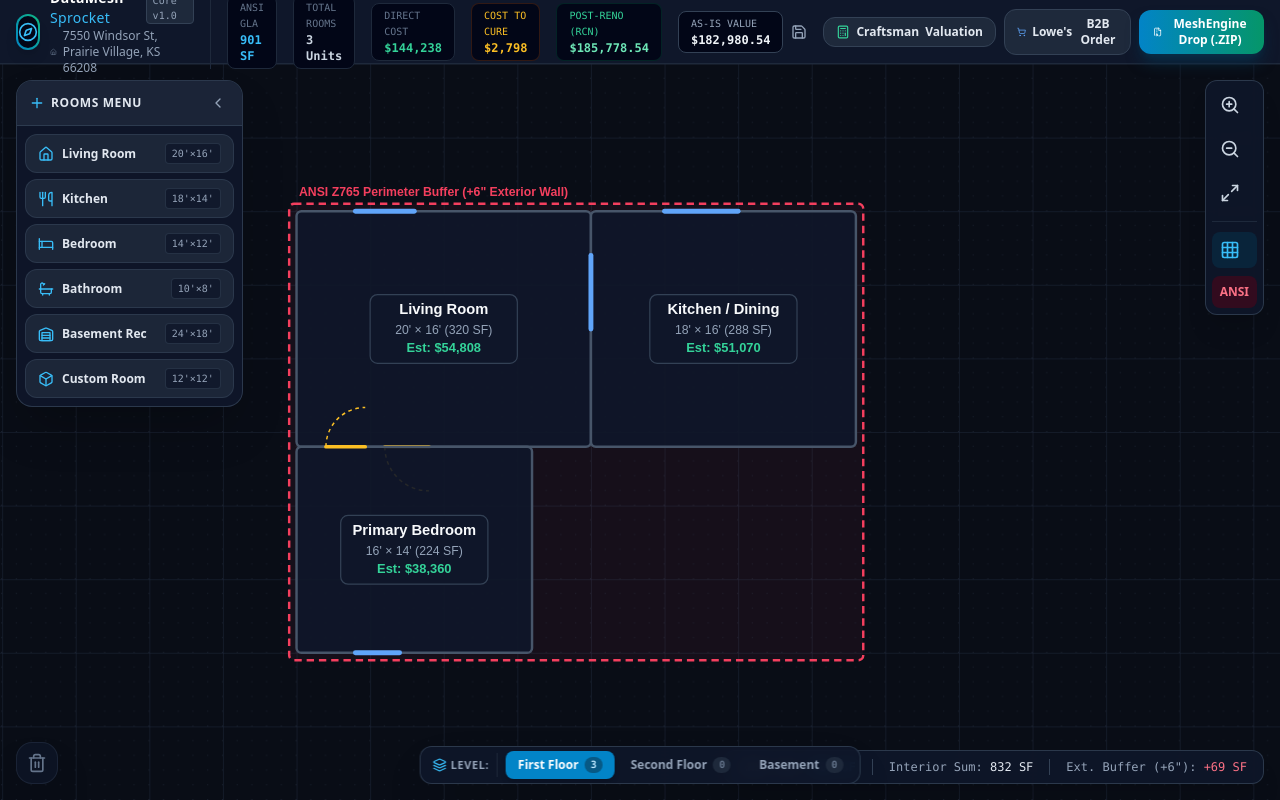
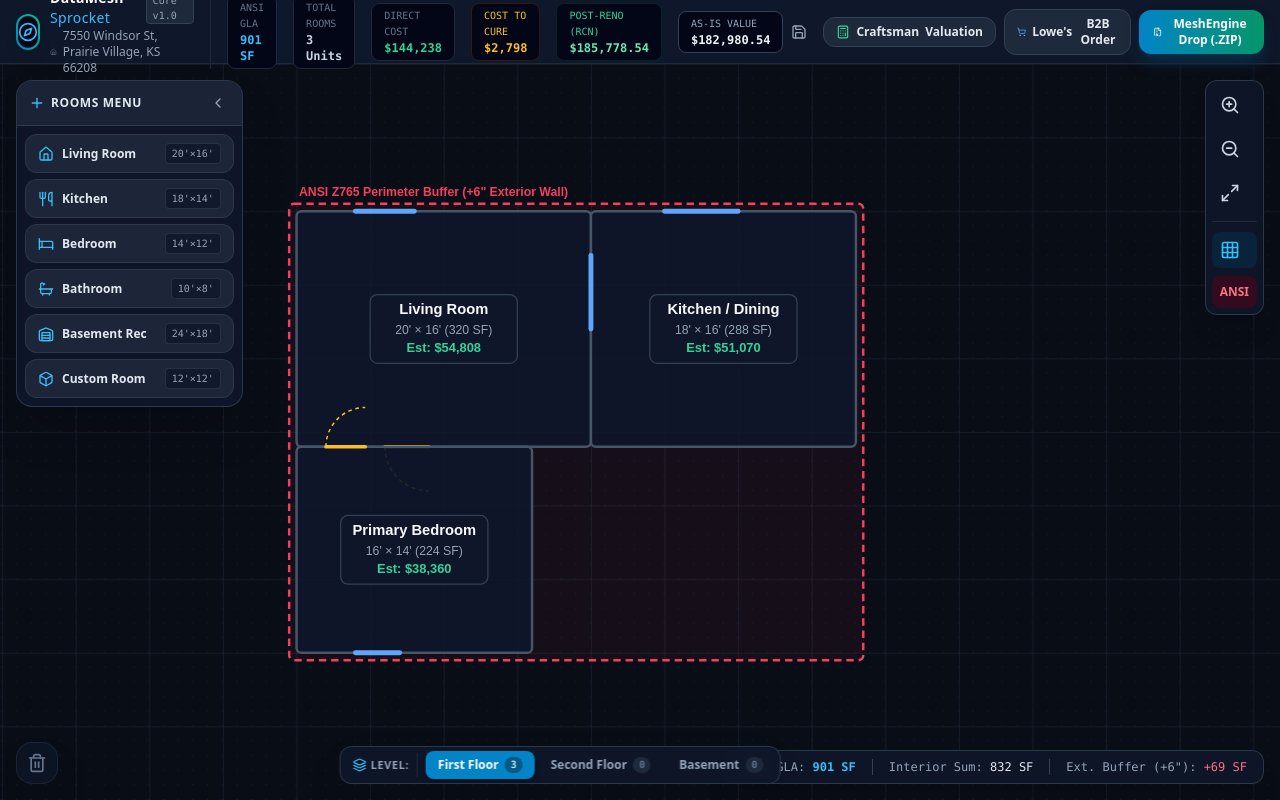
Before and after one commit to RKBobe/VisScope, a React (Vite) app: page / in a window 1280 px wide. Built offline with nearby package versions, Linux system fonts and the light colour scheme.

Commit message:
fix(ui): offset bottom floor level selector to the left to prevent overlap

```diff
--- a/src/components/layout/RoomPalette.tsx
+++ b/src/components/layout/RoomPalette.tsx
@@ -113,7 +113,7 @@ export const RoomPalette: React.FC<RoomPaletteProps> = ({
       </div>
 
       {/* Bottom Center Floor Level Tabs */}
-      <div className="absolute bottom-4 left-1/2 -translate-x-1/2 z-20 select-none">
+      <div className="absolute bottom-4 left-1/2 -translate-x-1/2 -ml-20 z-20 select-none">
         <div className="bg-slate-900/90 backdrop-blur border border-slate-700/80 rounded-xl p-1 flex items-center gap-1 shadow-2xl">
           <div className="px-2 py-1 text-[11px] font-bold uppercase tracking-wider text-slate-400 flex items-center gap-1 border-r border-slate-800 mr-1">
             <Layers className="w-3.5 h-3.5 text-sky-400" />
```
